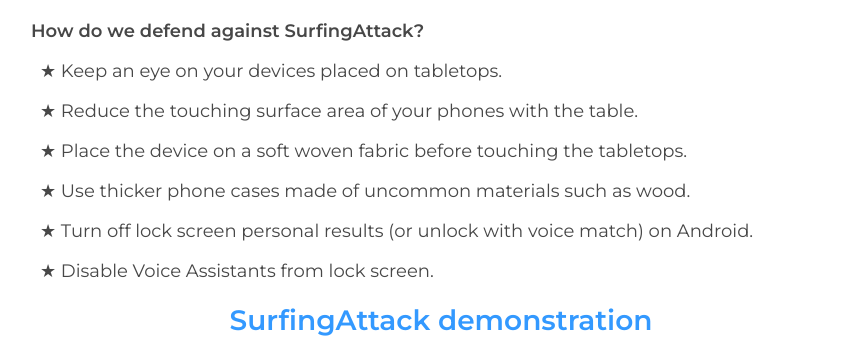
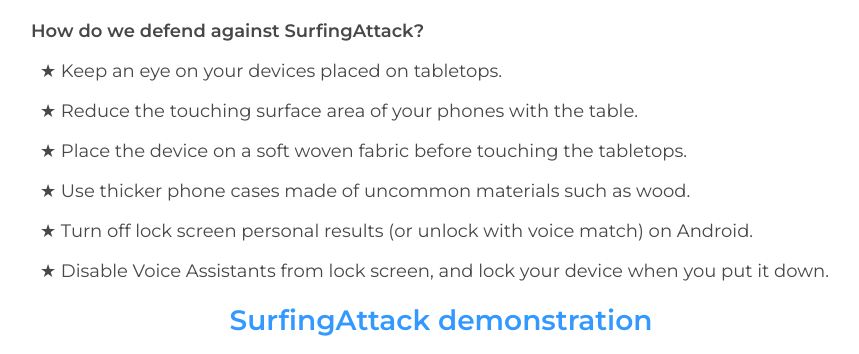
Before and after one commit to surfingattack/surfingattack.github.io, a Jekyll site: the page built from index.md, in a window 1280 px wide and 900 px high, scrolled down 2270 px, cut to the strip 0-354 px from the top of the window. Shown: the whole strip, without its empty margins (199-1058 px from the left). Built offline with Jekyll 4.4.1, drawn with Linux system fonts in a browser that asks for light colours.

Commit message:
Thu Feb  6 17:14:49 EST 2020

```diff
--- a/_layouts/default.html
+++ b/_layouts/default.html
@@ -249,7 +249,7 @@
 								<li class="answer">  &#9733 Place the device on a soft woven fabric before touching the tabletops. </li>
 								<li class="answer"> &#9733 Use thicker phone cases made of uncommon materials such as wood. </li>
 								<li class="answer">  &#9733 Turn off lock screen personal results (or unlock with voice match) on Android. </li>
-								<li class="answer">  &#9733 Disable Voice Assistants from lock screen. </li>
+								<li class="answer">  &#9733 Disable Voice Assistants from lock screen, and lock your device when you put it down. </li>
 						</li>
 						<p></p>
 
```
